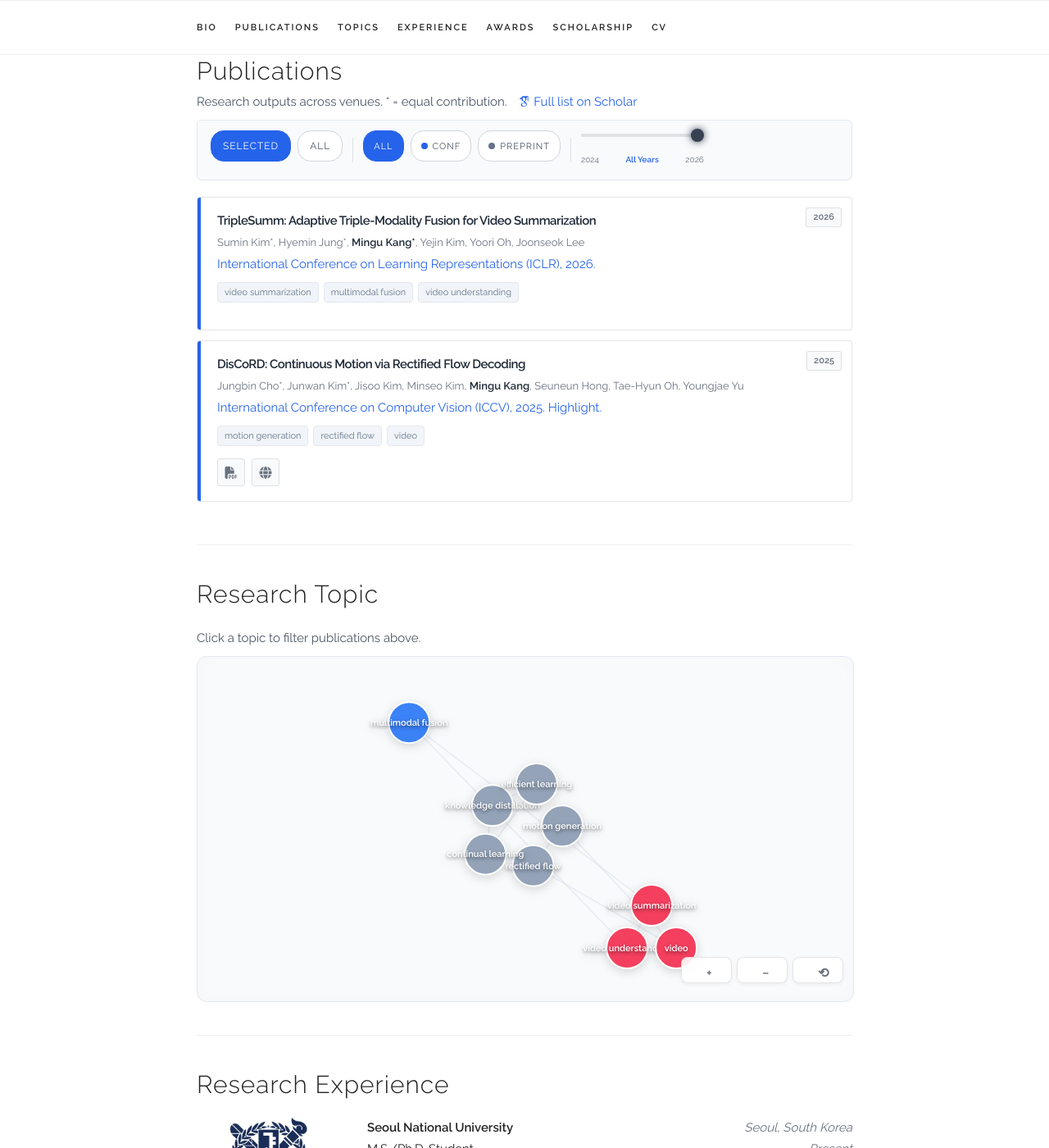
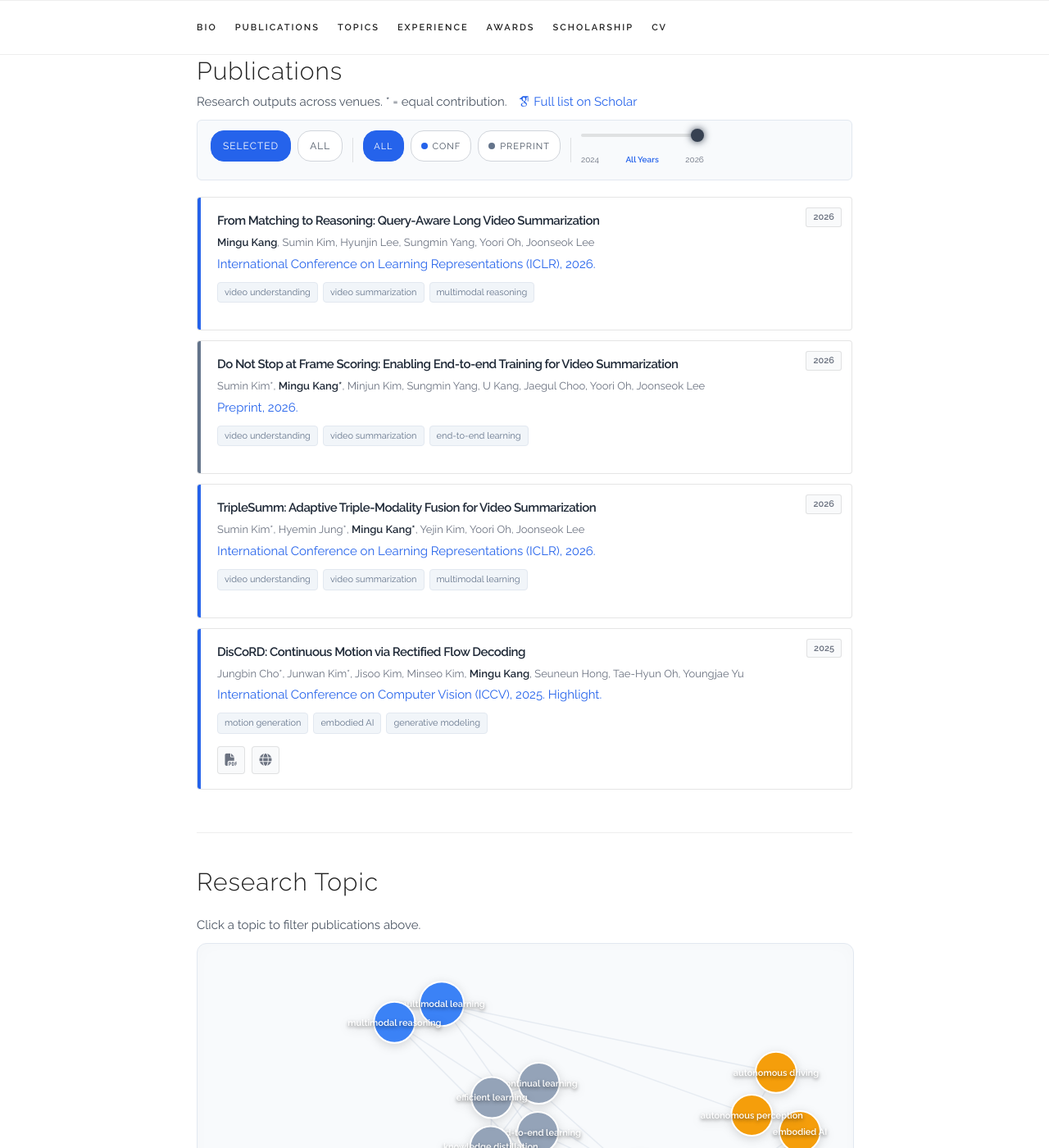
Before and after one commit to rkdrn79/rkdrn79.github.io, a Jekyll site: the page built from index.html, in a window 1280 px wide and 1400 px high, scrolled down 900 px. Shown: the whole window at 82% size. Built offline with Jekyll 4.4.1, drawn with Linux system fonts in a browser that asks for light colours; some web fonts are replaced; some of the changed text lies outside the part shown.

Commit message:
Broaden publication topics

```diff
--- a/_data/publications.yaml
+++ b/_data/publications.yaml
@@ -1,11 +1,35 @@
 papers:
+  - title: "From Matching to Reasoning: Query-Aware Long Video Summarization"
+    authors: "<b>Mingu Kang</b>, Sumin Kim, Hyunjin Lee, Sungmin Yang, Yoori Oh, Joonseok Lee"
+    venue: "International Conference on Learning Representations (ICLR), 2026."
+    selected: y
+    type: conference
+    year: 2026
+    keywords: ["video understanding", "video summarization", "multimodal reasoning"]
+
+  - title: "DRUM: Dense Reliability Utilization Module for Robust Autonomous Driving Perception"
+    authors: "Junhyung Kim, <b>Mingu Kang</b>, YunSeok Choi"
+    venue: "Preprint, 2026."
+    selected: n
+    type: preprint
+    year: 2026
+    keywords: ["autonomous driving", "autonomous perception", "multimodal learning"]
+
+  - title: "Do Not Stop at Frame Scoring: Enabling End-to-end Training for Video Summarization"
+    authors: "Sumin Kim*, <b>Mingu Kang*</b>, Minjun Kim, Sungmin Yang, U Kang, Jaegul Choo, Yoori Oh, Joonseok Lee"
+    venue: "Preprint, 2026."
+    selected: y
+    type: preprint
+    year: 2026
+    keywords: ["video understanding", "video summarization", "end-to-end learning"]
+
   - title: "TripleSumm: Adaptive Triple-Modality Fusion for Video Summarization"
     authors: "Sumin Kim*, Hyemin Jung*, <b>Mingu Kang*</b>, Yejin Kim, Yoori Oh, Joonseok Lee"
     venue: "International Conference on Learning Representations (ICLR), 2026."
     selected: y
     type: conference
     year: 2026
-    keywords: ["video summarization", "multimodal fusion", "video understanding"]
+    keywords: ["video understanding", "video summarization", "multimodal learning"]
 
   - title: "DisCoRD: Continuous Motion via Rectified Flow Decoding"
     authors: "Jungbin Cho*, Junwan Kim*, Jisoo Kim, Minseo Kim, <b>Mingu Kang</b>, Seuneun Hong, Tae-Hyun Oh, Youngjae Yu"
@@ -15,7 +39,7 @@ papers:
     selected: y
     type: conference
     year: 2025
-    keywords: ["motion generation", "rectified flow", "video"]
+    keywords: ["motion generation", "embodied AI", "generative modeling"]
 
   - title: "Examination of Efficient Strategies on Knowledge Distillation Methods in Continual Learning"
     authors: "Euiseog Jeong*, <b>Mingu Kang*</b>, MyeongSeop Kim*, Eunil Park"
@@ -24,4 +48,4 @@ papers:
     selected: n
     type: conference
     year: 2024
-    keywords: ["knowledge distillation", "continual learning", "efficient learning"]
+    keywords: ["continual learning", "knowledge distillation", "efficient learning"]
```
Also changed, not shown: libs/custom/my_js.js.
